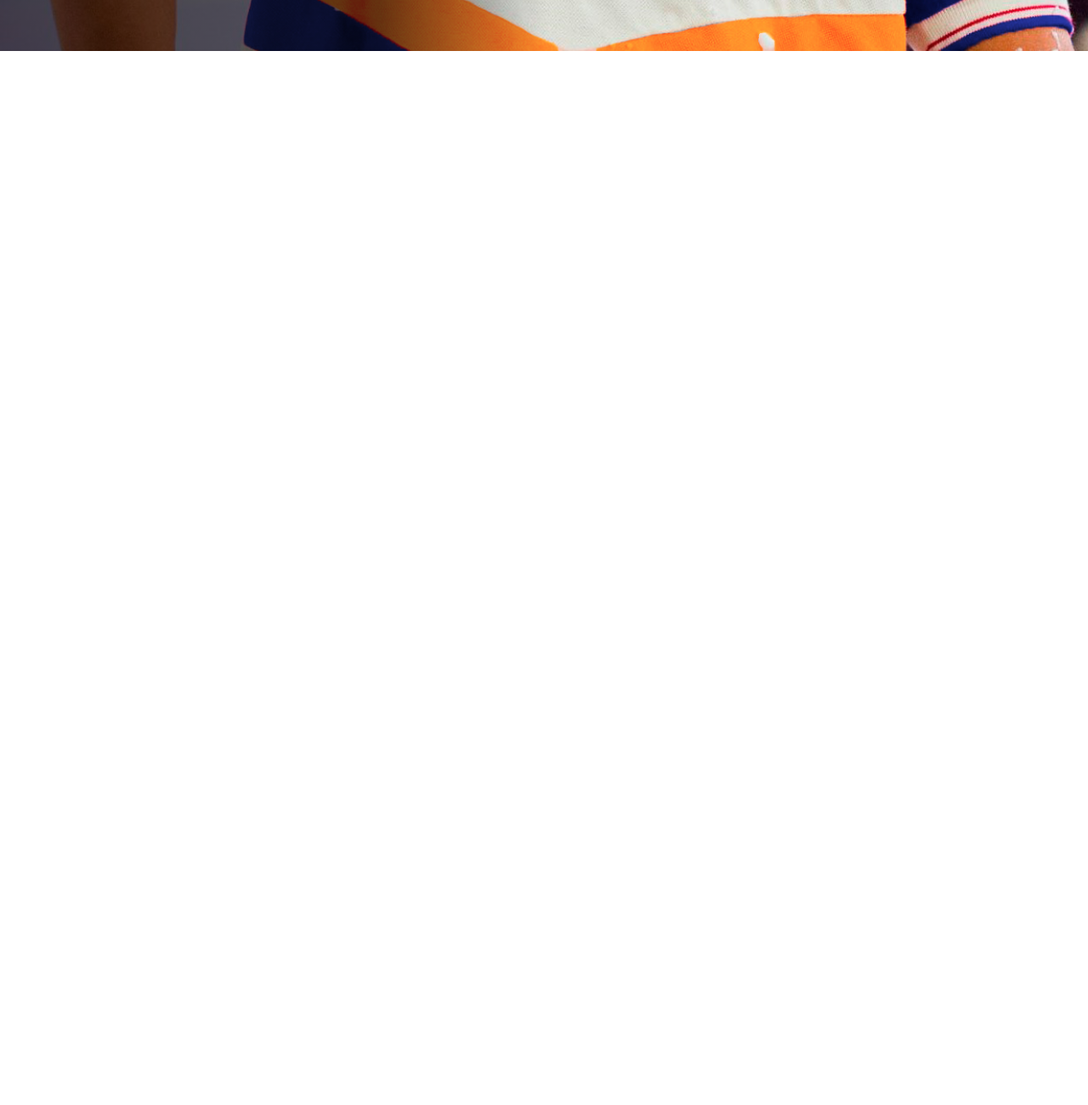
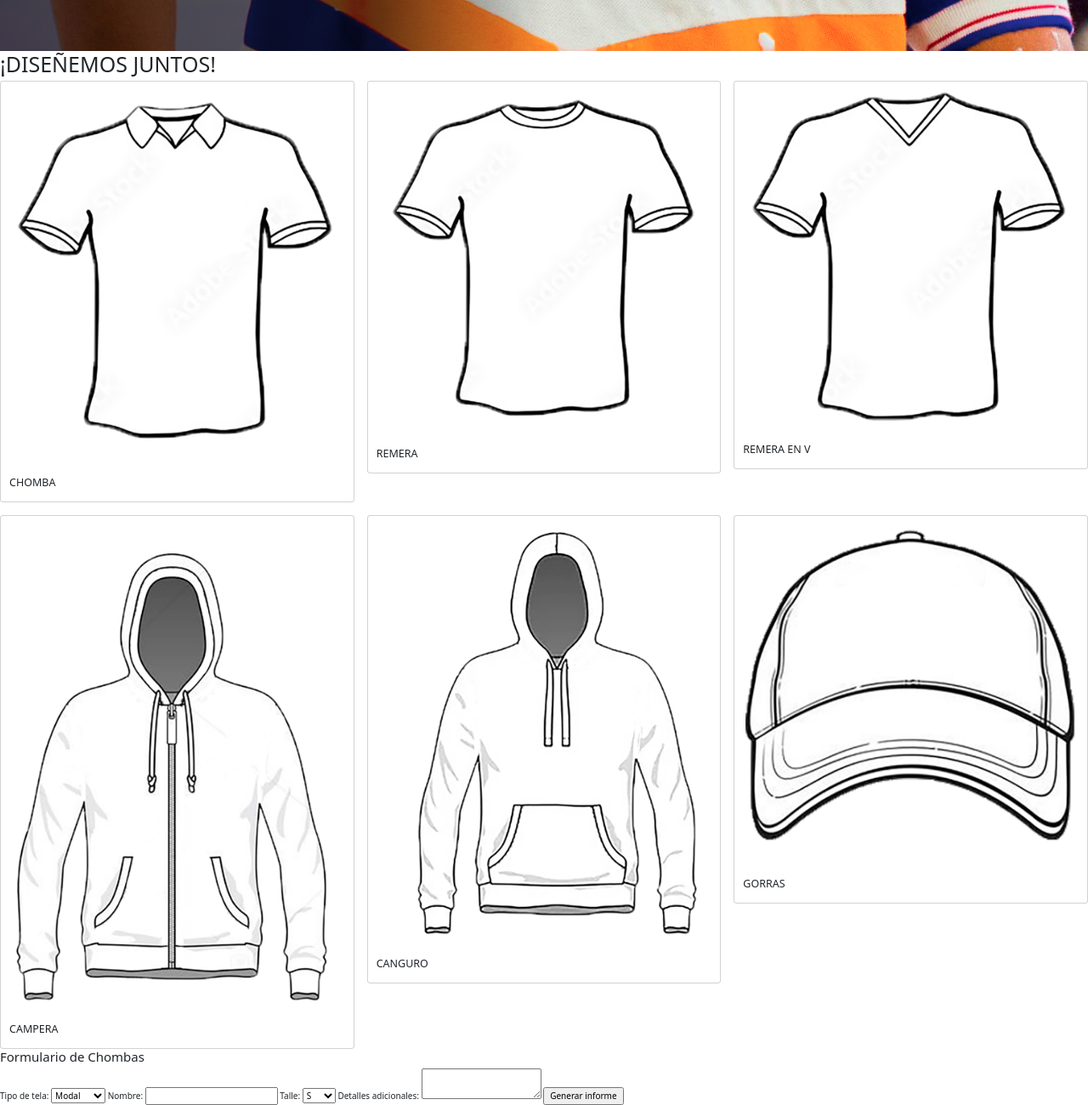
Before and after one commit to Jolsman01/angeles-urbanos, a plain HTML site: page pages/index.html in a window 1280 px wide. Shown: the part 692-1992 px from the top of the page at 85% size. Before the commit the page ends 800 px from the top, so only its background shows below. Drawn offline with nearby package versions, Linux system fonts and the light colour scheme; a web font is replaced by a local one.

Commit message:
Agregue los logos siguiente Div luego de carrosul
puede empezar tambien el formulario, pero mañana temprano lo seguire.

```diff
--- a/pages/index.html
+++ b/pages/index.html
@@ -32,8 +32,8 @@
       </div>
 
       <div class="nav-links">
-        <a href="#" class="btn" >Diseñar</a>
-        <a href="#" class="btn" >colores y telas</a>
+        <a href="#Diseñar" class="btn" >Diseñar</a>
+        <a href="#Colores y telas" class="btn" >colores y telas</a>
         <a href="#" class="btn" >Nosotros</a>
         <a href="#" class="btn" >Contacto</a>
       </div>
@@ -55,6 +55,103 @@
       </section>
     </main>
 
+    <!--Parte para diseñar sin CSS-->
+    <div class="muestra-de-diseño" id="Diseñar">
+      <h1>¡DISEÑEMOS JUNTOS!</h1>
+      <div class="row row-cols-1 row-cols-md-3 g-4">
+        <div class="col">
+          <div class="card">
+            <img src="../imagenes/logos/logo_chomba.png" class="card-img-top" alt="CHOMBA">
+            <div class="card-body">
+              <h5 class="card-title">CHOMBA</h5>
+            </div>
+          </div>
+        </div>
+        <div class="col">
+          <div class="card">
+            <img src="../imagenes/logos/logo_remera_en_o.png" class="card-img-top" alt="REMERA">
+            <div class="card-body">
+              <h5 class="card-title">REMERA</h5>
+            </div>
+          </div>
+        </div>
+        <div class="col">
+          <div class="card">
+            <img src="../imagenes/logos/logo_remera_en_v.png" class="card-img-top" alt="REMERA EN V">
+            <div class="card-body">
+              <h5 class="card-title">REMERA EN V</h5>
+            </div>
+          </div>
+        </div>
+        <div class="col">
+          <div class="card">
+            <img src="../imagenes/logos/logo_campera.png" class="card-img-top" alt="CAMPERA">
+            <div class="card-body">
+              <h5 class="card-title">CAMPERA</h5>
+            </div>
+          </div>
+        </div>
+        <div class="col">
+          <div class="card">
+            <img src="../imagenes/logos/logo_canguro.png" class="card-img-top" alt="CANGURO">
+            <div class="card-body">
+              <h5 class="card-title">CANGURO</h5>
+            </div>
+          </div>
+        </div>
+        <div class="col">
+          <div class="card">
+            <img src="../imagenes/logos/logo_gorra.png" class="card-img-top" alt="GORRAS">
+            <div class="card-body">
+              <h5 class="card-title">GORRAS</h5>
+            </div>
+          </div>
+        </div>
+      </div>
+    </div>
+    <!--Finaliza parte para diseñar-->
 
+    <!--Inicio del generador de reportes-->
+    <div class="Generador-de-reportes" id="Colores y telas">
+      <div class="cuadrados-naranjas">
+        <div class="cuadro-1">
+           <table>
+            <div>
+              <h4>Formulario de Chombas</h4>
+
+              <form>
+                <label for="tipoTela">Tipo de tela:</label>
+                <select id="tipoTela" name="tipoTela">
+                  <option value="modal">Modal</option>
+                  <option value="algodon">Algodón</option>
+                  <option value="poliéster">Poliéster</option>
+                </select>
+
+                <label for="nombre">Nombre:</label>
+                <input type="text" id="nombre" name="nombre">
+
+                <label for="talle">Talle:</label>
+                <select id="talle" name="talle">
+                  <option value="S">S</option>
+                  <option value="M">M</option>
+                  <option value="L">L</option>
+                  <option value="XL">XL</option>
+                  <option value="XXL">XXL</option>
+                </select>
+
+                <label for="detalles">Detalles adicionales:</label>
+                <textarea id="detalles" name="detalles"></textarea>
+
+                <input type="submit" value="Generar informe">
+              </form>
+            </div>
+           </table>
+        </div>
+        </div>
+    </div>
+
+    </div>
+    <script src="../js/main.js"></script>
+    <script src="https://cdn.jsdelivr.net/npm/bootstrap@5.3.3/dist/js/bootstrap.bundle.min.js" integrity="sha384-YvpcrYf0tY3lHB60NNkmXc5s9fDVZLESaAA55NDzOxhy9GkcIdslK1eN7N6jIeHz" crossorigin="anonymous"></script>
   </body>
 </html>
```
Also changed, not shown: Trabajo para la empresa de RAULO/index.html (+28 -0 lines), 1 other file.
